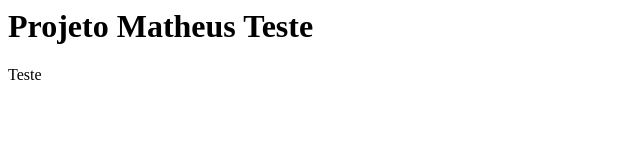
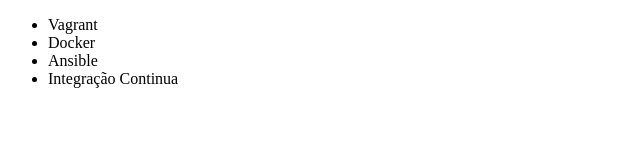
Before and after one commit to matheusdotto/alura-git, a plain HTML site: page index.html in a window 1280 px wide. Shown: the whole page, without its empty margins (0-640 px from the left). Drawn offline with Linux system fonts and the light colour scheme.

Commit message:
Teste da versao

```diff
--- a/index.html
+++ b/index.html
@@ -1,8 +1,15 @@
-<html>
-    <head>
-        <body>
-            <h1>Projeto Matheus Teste</h1>
-            Teste
-        </body>
-    </head>
+<!DOCTYPE html>
+<html lang="en">
+<head>
+    <meta charset="UTF-8">
+    <title>Cursos da Alura</title>
+</head>
+<body>
+    <ul>
+        <li>Vagrant</li>
+        <li>Docker</li>
+        <li>Ansible</li>
+        <li>Integração Continua</li>
+    </ul>
+</body>
 </html>
```
